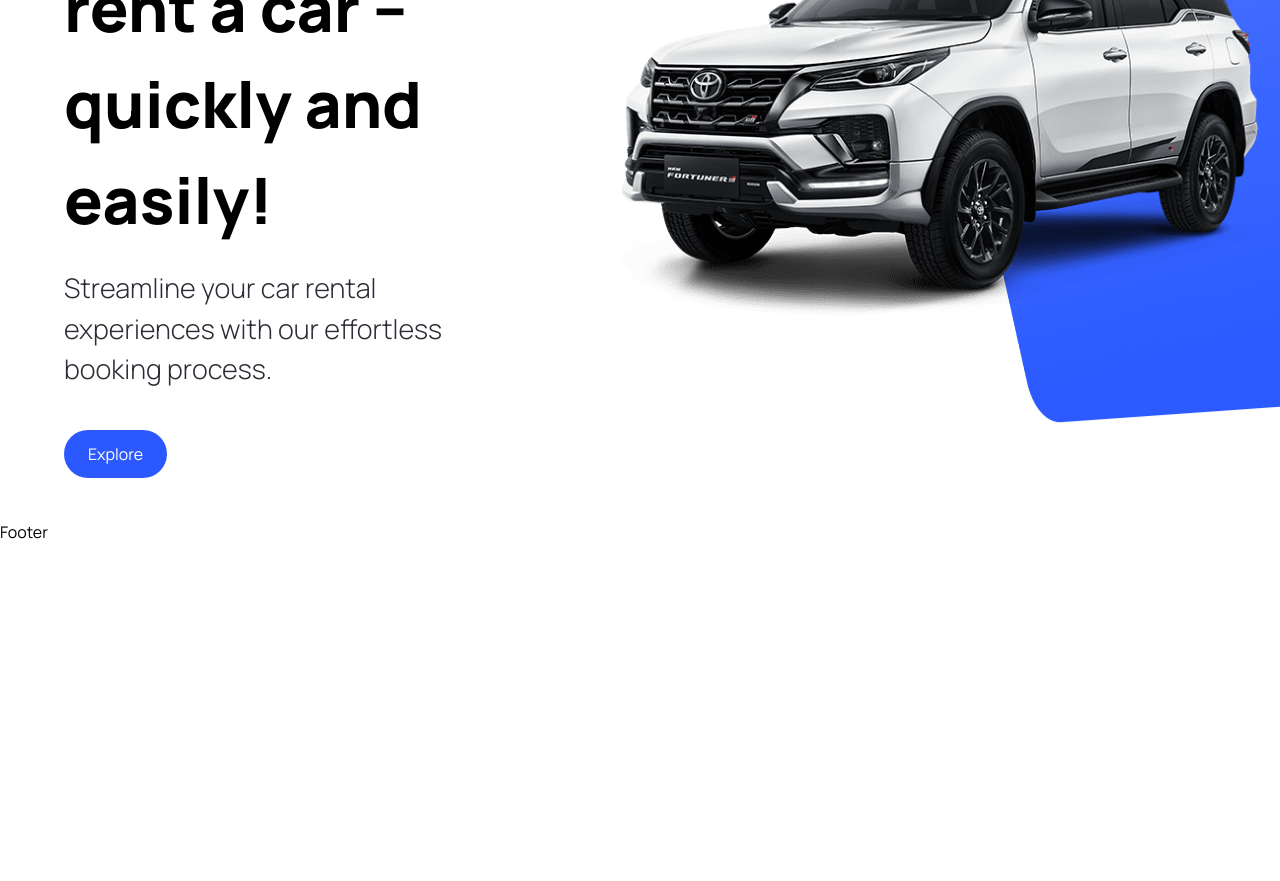
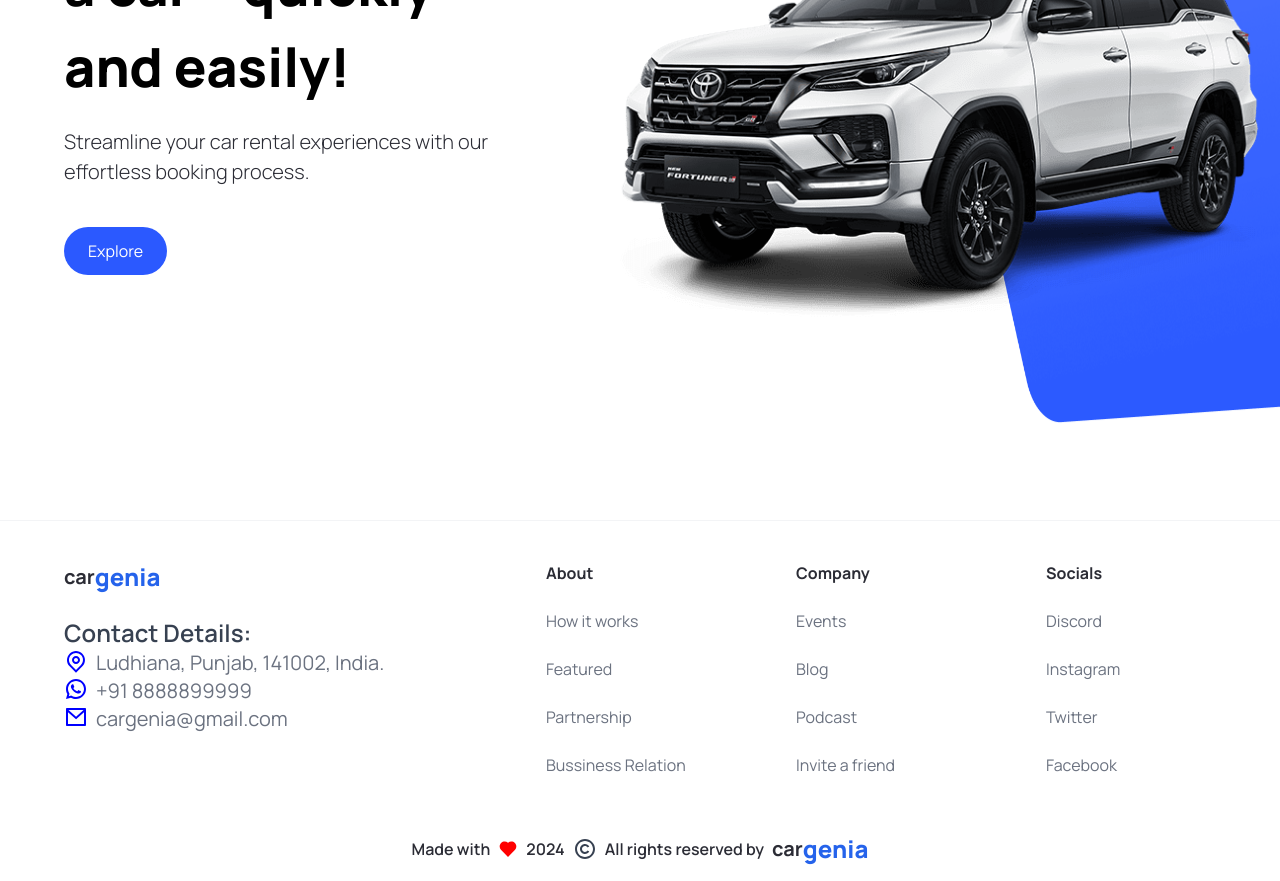
Before and after one commit to Avi2492/cargenia, a Next.js app: page / in a window 1280 px wide. Shown: the part 280-1161 px from the top of the page. Before the commit the page ends 824 px from the top, so only its background shows below. Built offline with nearby package versions, Linux system fonts and the light colour scheme.

Commit message:
Footer & Navbar

```diff
--- a/app/globals.css
+++ b/app/globals.css
@@ -43,11 +43,11 @@
 }
 
 .hero__title {
-  @apply 2xl:text-[72px] sm:text-[64px] text-[50px] font-extrabold;
+  @apply 2xl:text-[62px] sm:text-[54px] text-[40px] font-extrabold;
 }
 
 .hero__subtitle {
-  @apply text-[27px] text-black-100 font-light mt-5;
+  @apply text-[20px] text-black-100 font-light mt-5;
 }
 
 .hero__image-container {
@@ -55,11 +55,11 @@
 }
 
 .hero__image {
-  @apply relative xl:w-full w-[90%] xl:h-full h-[590px] z-0;
+  @apply relative xl:w-full w-[90%] xl:h-full h-[490px] z-0;
 }
 
 .hero__image-overlay {
-  @apply absolute xl:-top-24 xl:-right-1/2 -right-1/4 bg-hero-bg bg-repeat-round -z-10 w-full xl:h-screen h-[590px] overflow-hidden;
+  @apply absolute xl:-top-24 xl:-right-1/2 -right-1/4 bg-hero-bg bg-repeat-round -z-10 w-full xl:h-screen h-[390px] overflow-hidden;
 }
 /* END: Hero styles */
 
--- a/components/CustomButton.tsx
+++ b/components/CustomButton.tsx
@@ -6,11 +6,12 @@ const CustomButton = ({
   title,
   containerStyles,
   handleClick,
+  btnType,
 }: CustomButtonProps) => {
   return (
     <button
       disabled={false}
-      type="button"
+      type={btnType}
       className={`custom-btn ${containerStyles}`}
       onClick={handleClick}
     >
--- a/components/Footer.tsx
+++ b/components/Footer.tsx
@@ -1,7 +1,71 @@
 import React from "react";
+import Logo from "./Logo";
+import Link from "next/link";
+import {
+  RiCopyrightLine,
+  RiHeartFill,
+  RiMailLine,
+  RiMapPinLine,
+  RiWhatsappLine,
+} from "@remixicon/react";
+import { footerLinks } from "@/constants";
 
 const Footer = () => {
-  return <div>Footer</div>;
+  return (
+    <footer className="flex flex-col text-black-100 mt5 border-t border-gray-100">
+      <div className="flex max-md:flex-col flex-wrap justify-between gap-5 sm:px-16 px-6 py-10">
+        <div className="flex flex-col justify-start items-start gap-6">
+          <Link href={"/"}>
+            <Logo />
+          </Link>
+          <p className="text-base text-gray-700  gap-2 justify-center items-center">
+            <span className="text-2xl font-semibold">Contact Details:</span>
+            <span className="flex flex-wrap gap-2 text-xl text-gray-500">
+              {" "}
+              <RiMapPinLine color="blue" />
+              Ludhiana, Punjab, 141002, India.
+            </span>
+            <span className="flex flex-wrap gap-2 text-xl text-gray-500">
+              {" "}
+              <RiWhatsappLine color="blue" />
+              +91 8888899999
+            </span>
+            <span className="flex flex-wrap gap-2 text-xl text-gray-500">
+              {" "}
+              <RiMailLine color="blue" />
+              cargenia@gmail.com
+            </span>
+          </p>
+        </div>
+        <div className="footer__links">
+          {footerLinks.map((link) => (
+            <div key={link.title} className="footer__link">
+              <h3 className="font-bold">{link.title}</h3>
+              {link.links.map((item) => (
+                <Link
+                  href={item.url}
+                  key={item.title}
+                  className="text-gray-500"
+                >
+                  {item.title}
+                </Link>
+              ))}
+            </div>
+          ))}
+        </div>
+      </div>
+      <div className="footer__copyright-link flex justify-center items-center gap-2 py-4 font-semibold">
+        Made with <RiHeartFill color="red" size={20} />{" "}
+        {new Date().getFullYear()}
+        <br />
+        <span className="font-semibold flex justify-center items-center gap-2">
+          {" "}
+          <RiCopyrightLine className="text-gray-700" />
+          All rights reserved by <Logo />
+        </span>{" "}
+      </div>
+    </footer>
+  );
 };
 
 export default Footer;
--- a/components/Hero.tsx
+++ b/components/Hero.tsx
@@ -21,6 +21,7 @@ const Hero = () => {
         <CustomButton
           title="Explore"
           containerStyles="bg-primary-blue text-white rounded-full mt-10"
+          btnType="button"
           handleClick={handleScroll}
         />
       </div>
--- a/components/Logo.tsx
+++ b/components/Logo.tsx
@@ -1,7 +1,12 @@
+import { RiArrowRightDoubleFill } from "@remixicon/react";
 import React from "react";
 
 const Logo = () => {
-  return <div>cargenia</div>;
+  return (
+    <p className="flex justify-center items-center text-xl font-bold">
+      car <span className="text-blue-600 font-extrabold text-2xl">genia</span>
+    </p>
+  );
 };
 
 export default Logo;
--- a/components/Navbar.tsx
+++ b/components/Navbar.tsx
@@ -1,6 +1,7 @@
 import Link from "next/link";
 import React from "react";
 import Logo from "./Logo";
+import CustomButton from "./CustomButton";
 
 const Navbar = () => {
   return (
@@ -9,6 +10,12 @@ const Navbar = () => {
         <Link href={"/"} className="flex justify-center items-center">
           <Logo />
         </Link>
+
+        <CustomButton
+          title="Sign In"
+          btnType="button"
+          containerStyles="text-primary-blue rounded-full bg-white min-w-[130px] border-2 border-blue-600"
+        />
       </nav>
     </header>
   );
--- /dev/null
+++ b/constants/index.ts
@@ -0,0 +1,101 @@
+export const manufacturers = [
+  "Acura",
+  "Alfa Romeo",
+  "Aston Martin",
+  "Audi",
+  "Bentley",
+  "BMW",
+  "Buick",
+  "Cadillac",
+  "Chevrolet",
+  "Chrysler",
+  "Citroen",
+  "Dodge",
+  "Ferrari",
+  "Fiat",
+  "Ford",
+  "GMC",
+  "Honda",
+  "Hyundai",
+  "Infiniti",
+  "Jaguar",
+  "Jeep",
+  "Kia",
+  "Lamborghini",
+  "Land Rover",
+  "Lexus",
+  "Lincoln",
+  "Maserati",
+  "Mazda",
+  "McLaren",
+  "Mercedes-Benz",
+  "MINI",
+  "Mitsubishi",
+  "Nissan",
+  "Porsche",
+  "Ram",
+  "Rolls-Royce",
+  "Subaru",
+  "Tesla",
+  "Toyota",
+  "Volkswagen",
+  "Volvo",
+];
+
+export const yearsOfProduction = [
+  { title: "Year", value: "" },
+  { title: "2015", value: "2015" },
+  { title: "2016", value: "2016" },
+  { title: "2017", value: "2017" },
+  { title: "2018", value: "2018" },
+  { title: "2019", value: "2019" },
+  { title: "2020", value: "2020" },
+  { title: "2021", value: "2021" },
+  { title: "2022", value: "2022" },
+  { title: "2023", value: "2023" },
+];
+
+export const fuels = [
+  {
+    title: "Fuel",
+    value: "",
+  },
+  {
+    title: "Gas",
+    value: "Gas",
+  },
+  {
+    title: "Electricity",
+    value: "Electricity",
+  },
+];
+
+export const footerLinks = [
+  {
+    title: "About",
+    links: [
+      { title: "How it works", url: "/" },
+      { title: "Featured", url: "/" },
+      { title: "Partnership", url: "/" },
+      { title: "Bussiness Relation", url: "/" },
+    ],
+  },
+  {
+    title: "Company",
+    links: [
+      { title: "Events", url: "/" },
+      { title: "Blog", url: "/" },
+      { title: "Podcast", url: "/" },
+      { title: "Invite a friend", url: "/" },
+    ],
+  },
+  {
+    title: "Socials",
+    links: [
+      { title: "Discord", url: "/" },
+      { title: "Instagram", url: "/" },
+      { title: "Twitter", url: "/" },
+      { title: "Facebook", url: "/" },
+    ],
+  },
+];
--- a/types/index.ts
+++ b/types/index.ts
@@ -4,4 +4,5 @@ export interface CustomButtonProps {
   title: string;
   containerStyles?: string;
   handleClick?: MouseEventHandler<HTMLButtonElement>;
+  btnType: "button" | "submit";
 }
```
Also changed, not shown: package.json (+5 -4 lines), 1 other file (tests, documents, lock files or other folders).
